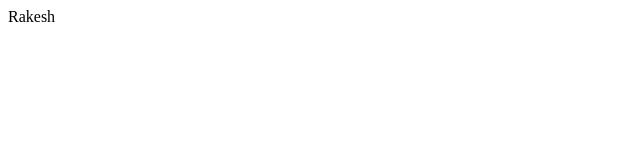
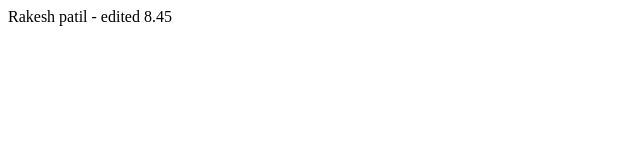
Before and after one commit to rrpatil698/GA-demo-1, a plain HTML site: page Index.html in a window 1280 px wide. Shown: the whole page, without its empty margins (0-640 px from the left). Drawn offline with Linux system fonts and the light colour scheme.

Commit message:
Update Index.html

```diff
--- a/Index.html
+++ b/Index.html
@@ -6,6 +6,6 @@
 </head>
 
 <body>
-Rakesh
+Rakesh patil - edited 8.45
 </body>
 </html>
```
